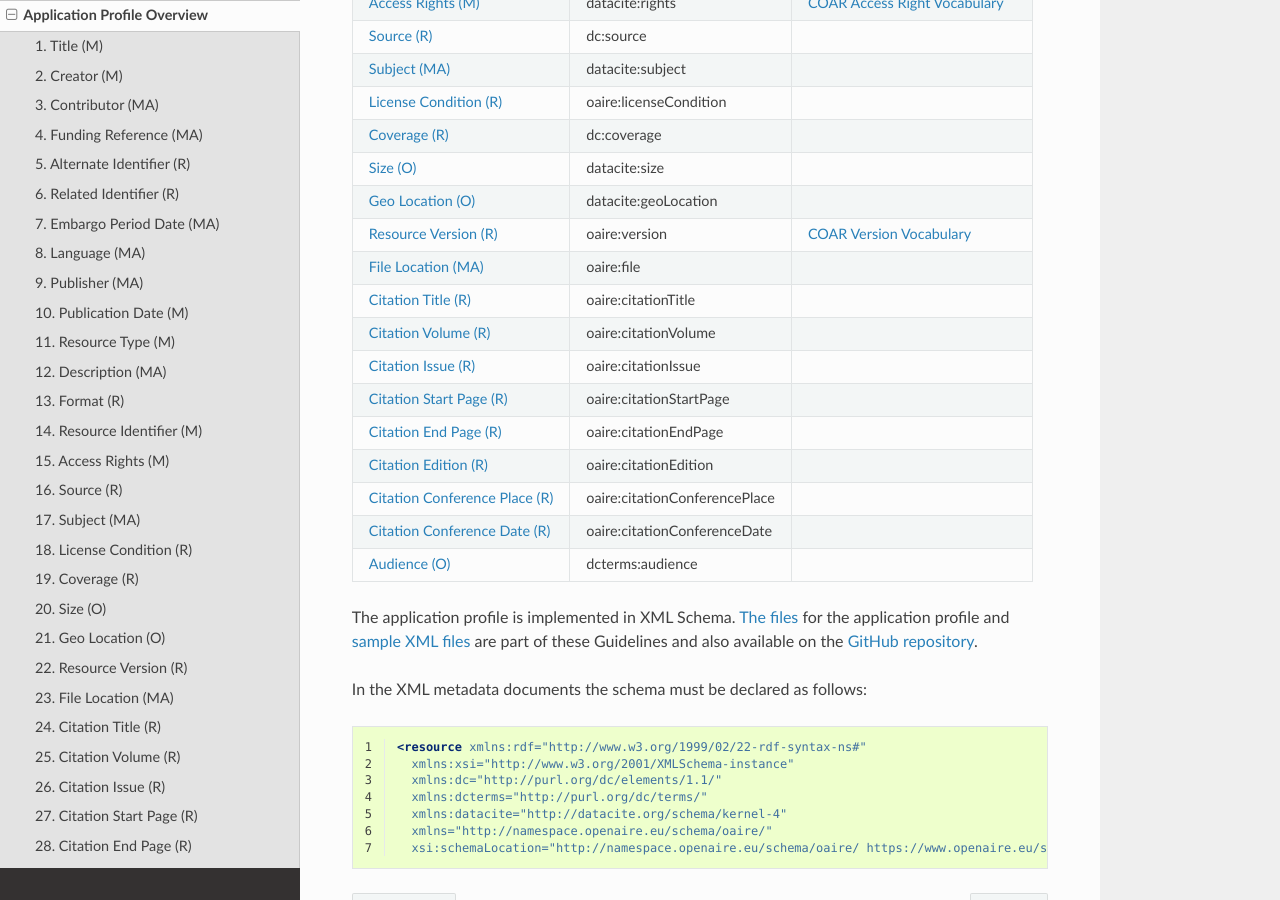
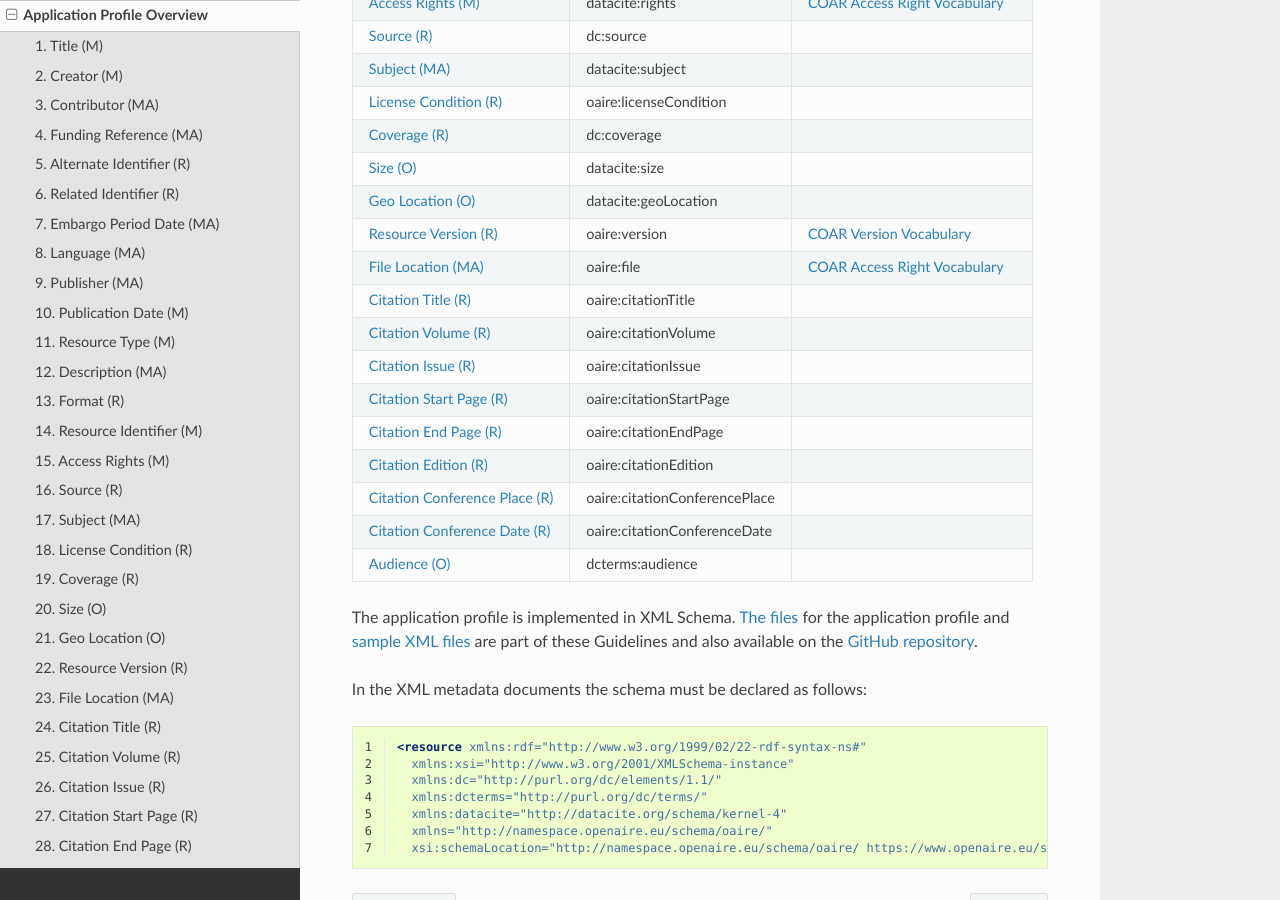
Before and after one commit to openaire/guidelines-literature-repositories, a Sphinx documentation site: the page built from docs/application_profile.rst, in a window 1280 px wide and 900 px high, scrolled down 1376 px. Built offline with Sphinx 7.4.7 and the Read the Docs theme 2.0.0, drawn with Linux system fonts in a browser that asks for light colours; a script that is not in the unit is left out.

Commit message:
remove "DRAFT"; link access rights vocabulary

```diff
--- a/docs/application_profile.rst
+++ b/docs/application_profile.rst
@@ -53,7 +53,7 @@ OpenAIRE-Field                           Metadata Element              Refinemen
 :ref:`dci:size`                          datacite:size
 :ref:`dci:geolocation`                   datacite:geoLocation
 :ref:`aire:version`                      oaire:version                 `COAR Version Vocabulary`_
-:ref:`aire:file`                         oaire:file
+:ref:`aire:file`                         oaire:file                    `COAR Access Right Vocabulary`_
 :ref:`aire:citationTitle`                oaire:citationTitle
 :ref:`aire:citationVolume`               oaire:citationVolume
 :ref:`aire:citationIssue`                oaire:citationIssue
--- a/docs/index.rst
+++ b/docs/index.rst
@@ -1,5 +1,5 @@
 ################################################################
-DRAFT: OpenAIRE Guidelines for Literature Repository Managers v4
+OpenAIRE Guidelines for Literature Repository Managers v4
 ################################################################
 
 These guidelines describe the application profile v4 for Literature Repository managers to be compatible with OpenAIRE.
```
